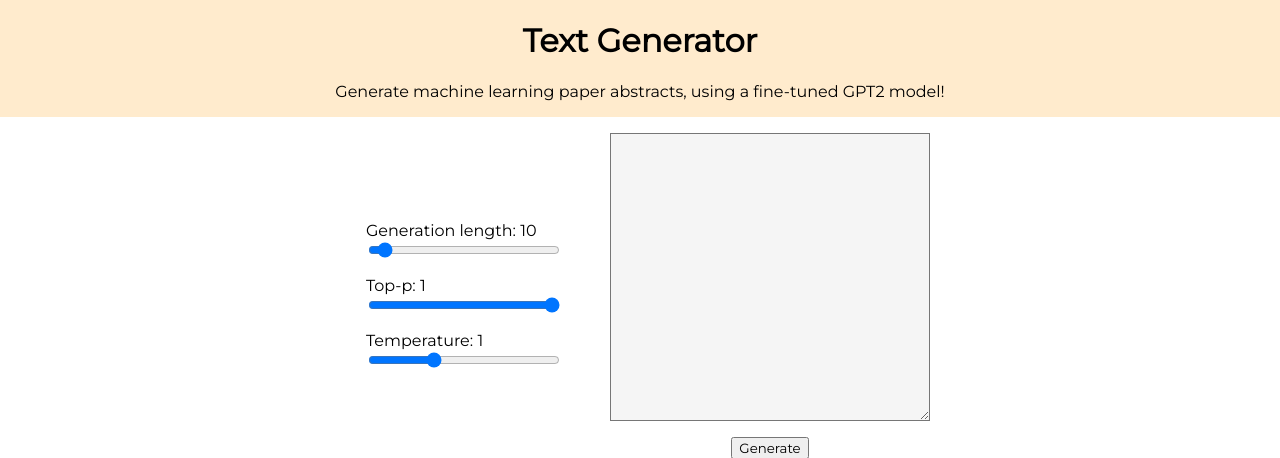
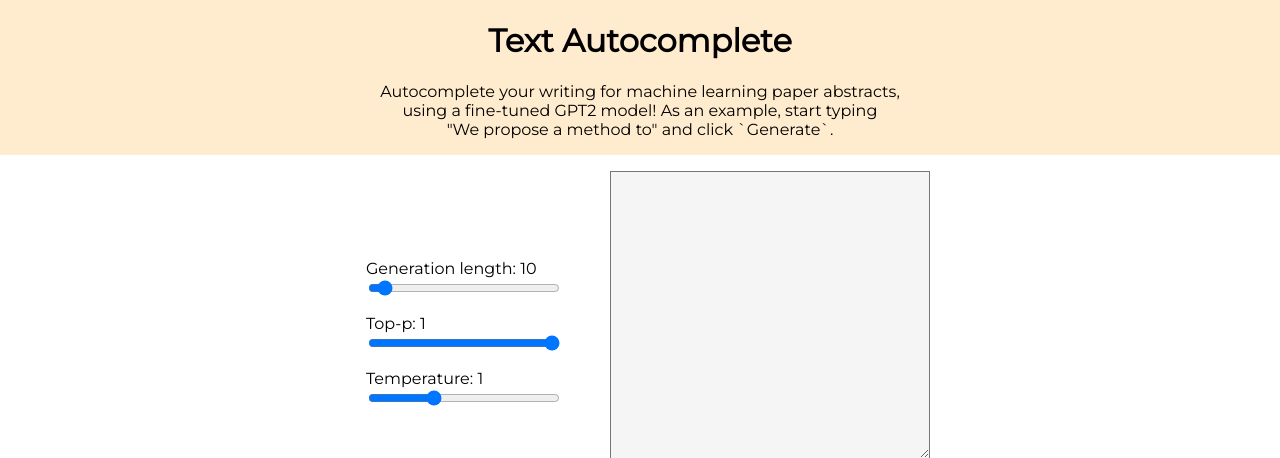
Before and after one commit to dennischenfeng/text-generation, a Flask app: page / in a window 1280 px wide. Shown: the top 458 px of the page. Run offline with Flask 2, Linux system fonts and the light colour scheme.

Commit message:
renamed to 'text autocomplete'

```diff
--- a/text_generation/templates/index.html
+++ b/text_generation/templates/index.html
@@ -1,7 +1,7 @@
 <!DOCTYPE html>
 <html lang='en'>
 <head>
-  <title>Text Generator</title>
+  <title>Text Autocomplete</title>
   <meta charset='UTF-8'>
   <meta http-equiv='X-UA-Compatible' content='IE=edge'>
   <meta name='viewport' content='width=device-width, initial-scale=1.0'>
@@ -12,8 +12,12 @@
 
 <body>
   <header class="header">
-    <h1 class="title">Text Generator</h1>
-    <div class="subtitle">Generate machine learning paper abstracts, using a fine-tuned GPT2 model!</div>
+    <h1 class="title">Text Autocomplete</h1>
+    <div class="subtitle">
+      Autocomplete your writing for machine learning paper abstracts, <br>
+      using a fine-tuned GPT2 model! As an example, start typing <br>
+      "We propose a method to" and click `Generate`.
+    </div>
   </header>
   <main class="main">
     <div class="settings-panel">
```
